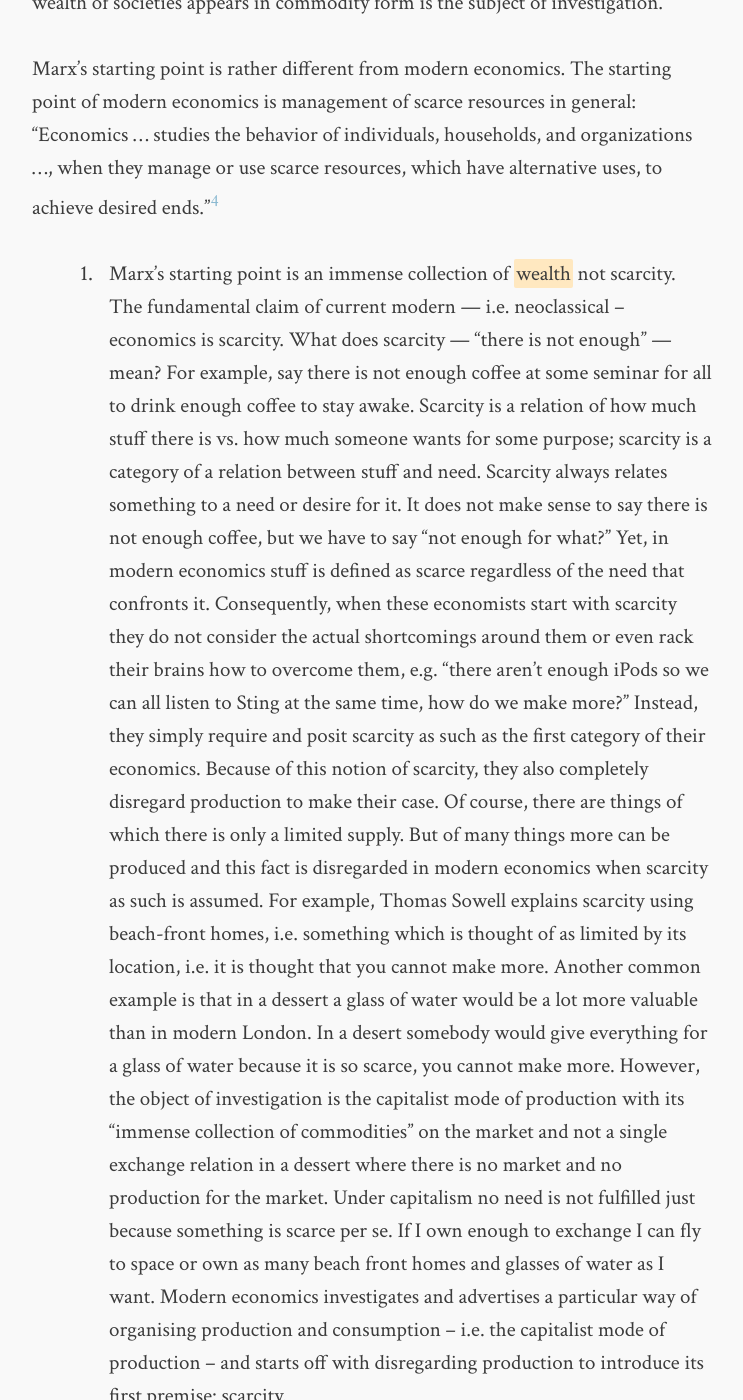
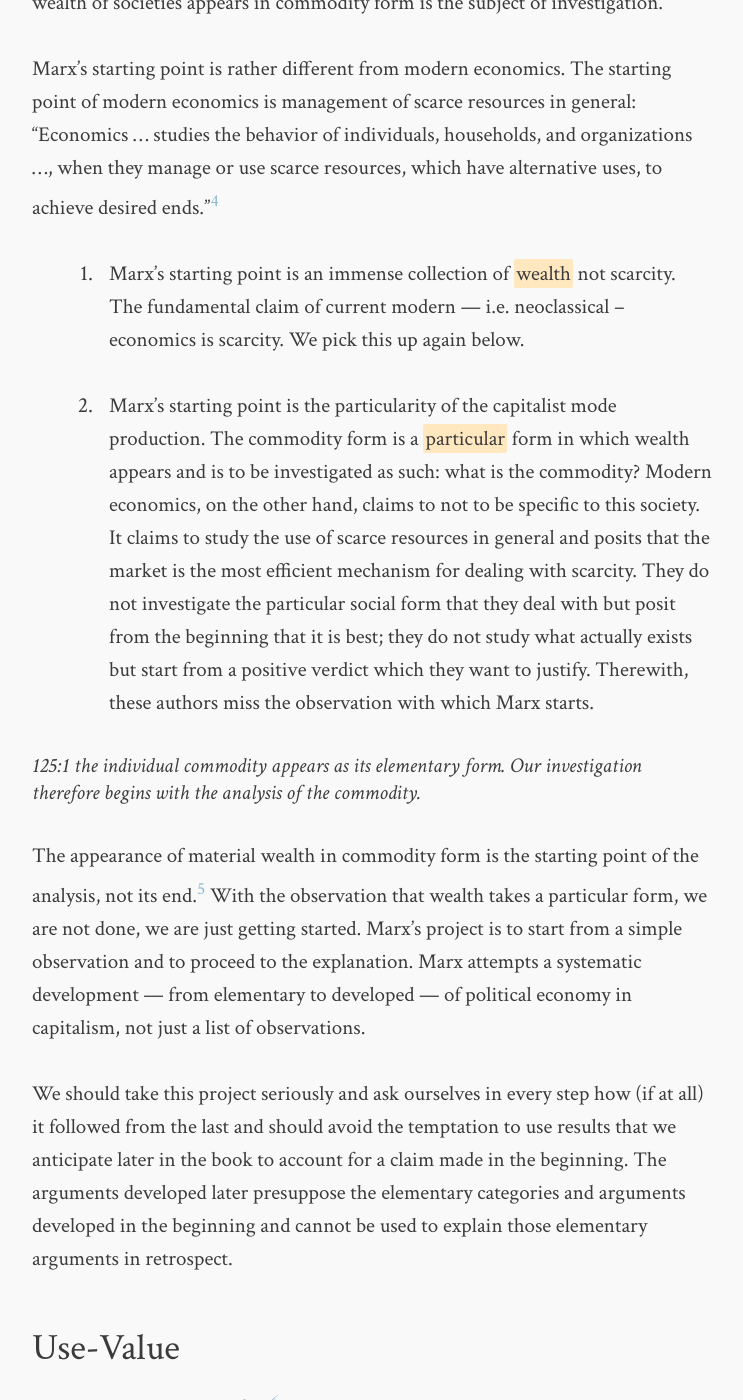
Before and after one commit to readingcapital/readingcapital.github.io, a Jekyll site: the page built from volume-1/chapter-01-commentary.md, in a window 1280 px wide and 1400 px high, scrolled down 1877 px. Shown: the whole window, without its empty margins (268-1011 px from the left). Built offline with Jekyll 4.4.1, drawn with Linux system fonts in a browser that asks for light colours; comment, search, counter and statistics services are not loaded; some of the changed text lies outside the part shown.

Commit message:
Moved discussion of scarcity a bit further down the text to avoid overloading discussion of first sentence.

```diff
--- a/volume-1/chapter-01-commentary.md
+++ b/volume-1/chapter-01-commentary.md
@@ -55,37 +55,7 @@ achieve desired ends.”[^3]
 
 1. Marx’s starting point is an immense collection of *wealth* not scarcity.  The
    fundamental claim of current modern — i.e. neoclassical – economics is
-   scarcity. What does scarcity — "there is not enough" — mean?  For example,
-   say there is not enough coffee at some seminar for all to drink enough coffee
-   to stay awake. Scarcity is a relation of how much stuff there is vs. how much
-   someone wants for some purpose; scarcity is a category of a relation between
-   stuff and need. Scarcity always relates something to a need or desire for
-   it. It does not make sense to say there is not enough coffee, but we have to
-   say "not enough for what?"  Yet, in modern economics stuff is defined as
-   scarce regardless of the need that confronts it. Consequently, when these
-   economists start with scarcity they do not consider the actual shortcomings
-   around them or even rack their brains how to overcome them, e.g. “there
-   aren't enough iPods so we can all listen to Sting at the same time, how do we
-   make more?”  Instead, they simply require and posit scarcity as such as the
-   first category of their economics. Because of this notion of scarcity, they
-   also completely disregard production to make their case. Of course, there are
-   things of which there is only a limited supply. But of many things more can
-   be produced and this fact is disregarded in modern economics when scarcity as
-   such is assumed. For example, Thomas Sowell explains scarcity using
-   beach-front homes, i.e. something which is thought of as limited by its
-   location, i.e. it is thought that you cannot make more.  Another common
-   example is that in a dessert a glass of water would be a lot more valuable
-   than in modern London. In a desert somebody would give everything for a glass
-   of water because it is so scarce, you cannot make more. However, the object
-   of investigation is the capitalist mode of production with its "immense
-   collection of commodities" on the market and not a single exchange relation
-   in a dessert where there is no market and no production for the market.
-   Under capitalism no need is not fulfilled just because something is scarce
-   per se. If I own enough to exchange I can fly to space or own as many beach
-   front homes and glasses of water as I want. Modern economics investigates and
-   advertises a particular way of organising production and consumption –
-   i.e. the capitalist mode of production – and starts off with disregarding
-   production to introduce its first premise: scarcity.
+   scarcity. We pick this up again below.
 
 2. Marx’s starting point is the particularity of the capitalist mode
    production. The commodity form is a *particular* form in which wealth appears
@@ -98,8 +68,8 @@ achieve desired ends.”[^3]
    from a positive verdict which they want to justify.  Therewith, these authors
    miss the observation with which Marx starts.
 
-> 125:1 the individual commodity appears as its elementary form. Our investigation
-> therefore begins with the analysis of the commodity.
+> 125:1 the individual commodity appears as its elementary form. Our
+> investigation therefore begins with the analysis of the commodity.
 
 The appearance of material wealth in commodity form is the starting point of the
 analysis, not its end.[^17] With the observation that wealth takes a particular
```
Also changed, not shown: other parts of volume-1/chapter-01-commentary.md (+34 -0 lines).
